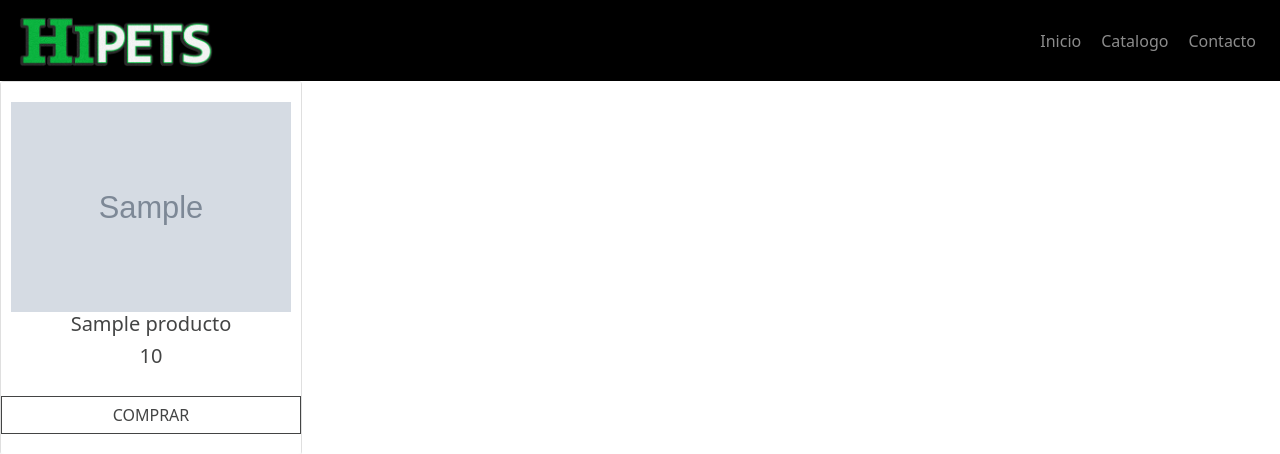
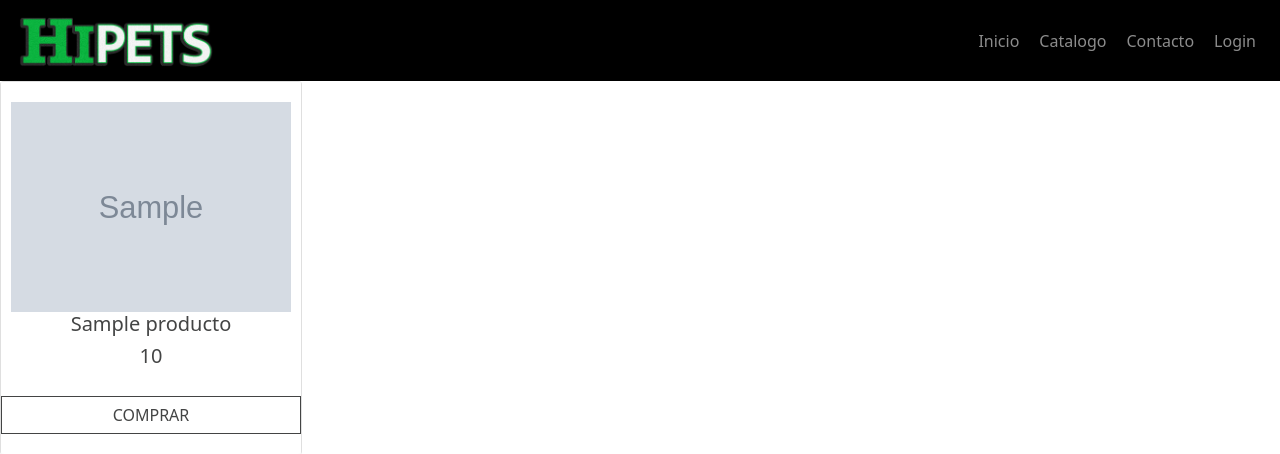
Before and after one commit to Aabkhada/HiPetsWEB, a Django app: page /catalogo/ in a window 1280 px wide. Shown: the top 454 px of the page. Run offline with Django 3.2, Linux system fonts and the light colour scheme; tables that the repository leaves empty hold one stand-in row (values such as "Sample post"); grey boxes marked "Sample" are stand-in pictures; some libraries are stand-ins or nearby versions.

Commit message:
HiPets Fase 5

```diff
--- a/AppHipets/templates/catalogo.html
+++ b/AppHipets/templates/catalogo.html
@@ -29,12 +29,16 @@
           </button>
           <div class="collapse navbar-collapse" id="navbarSupportedContent">
               <ul class="navbar-nav ml-auto ">
+                {% if user.is_superuser %}
+                <li class="nav-item pl-1"><a class="nav-link" href="administrar.html">Admin</a></li>
+              {% endif %}
                   <li class="nav-item pl-1"><a class="nav-link" href="index.html">Inicio</a></li>
                   <li class="nav-item pl-1"><a class="nav-link" href="catalogo.html">Catalogo</a></li>
                   <li class="nav-item pl-1"><a class="nav-link" href="contacto.html">Contacto</a></li>
-                  {% if user.is_superuser %}
-                    <li class="nav-item pl-1"><a class="nav-link" href="administrar.html">Admin</a></li>
-
+                  {% if user.is_authenticated %}
+                  <li class="nav-item pl-1"><a class="nav-link" href="{% url 'logout' %}">Logout</a></li>
+                  {% else %}
+                  <li class="nav-item pl-1"><a class="nav-link" href="{% url 'login' %}">Login</a></li>
                   {% endif %}
               </ul>
           </div>
--- a/AppHipets/views.py
+++ b/AppHipets/views.py
@@ -70,7 +70,7 @@ def loginPage(request):
 
             if user is not None:
                 login(request,user)
-                return redirect('/productos')
+                return redirect('/catalogo')
             else:
                 messages.info(request,'Usuario o password incorrecto')
         return render(request,'login.html')
```
